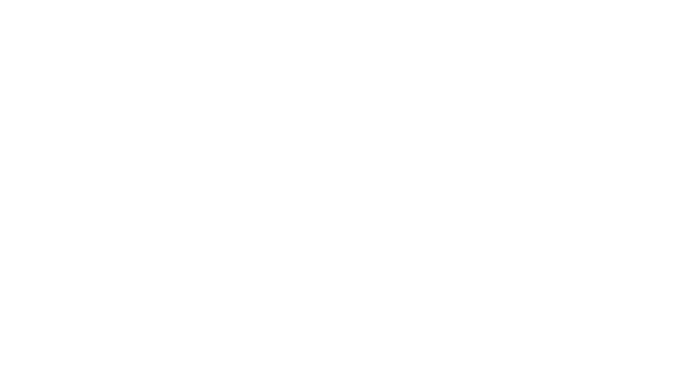
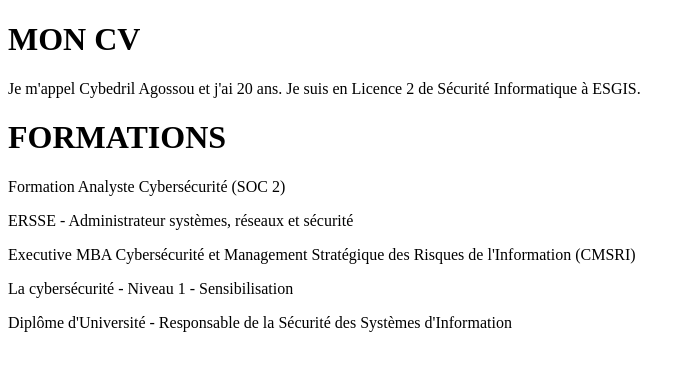
Before and after one commit to Cybedril/git-mon-cv, a plain HTML site: page index.html in a window 1280 px wide. Shown: the whole page, without its empty margins (0-695 px from the left). Drawn offline with Linux system fonts and the light colour scheme.

Commit message:
mise en place de la section formations

```diff
--- a/index.html
+++ b/index.html
@@ -4,11 +4,16 @@
     <meta charset="UTF-8">
     <meta name="viewport" content="width=device-width, initial-scale=1.0">
     <link rel="stylesheet" href="style.css">
-    <title>Titre de la page</title>
+    <title>Mon projet GIT</title>
 </head>
 <body>
-
-    <!-- Le contenu de votre page va ici -->
-
+    <h1>MON CV</h1>
+    <p>Je m'appel Cybedril Agossou et j'ai 20 ans. Je suis en Licence 2 de Sécurité Informatique à ESGIS.</p>
+    <h1>FORMATIONS</h1>
+    <p>Formation Analyste Cybersécurité (SOC 2)</p>
+    <p>ERSSE - Administrateur systèmes, réseaux et sécurité</p>
+    <p>Executive MBA Cybersécurité et Management Stratégique des Risques de l'Information (CMSRI)</p>
+    <p>La cybersécurité - Niveau 1 - Sensibilisation</p>
+    <p>Diplôme d'Université - Responsable de la Sécurité des Systèmes d'Information</p>
 </body>
 </html>
```
